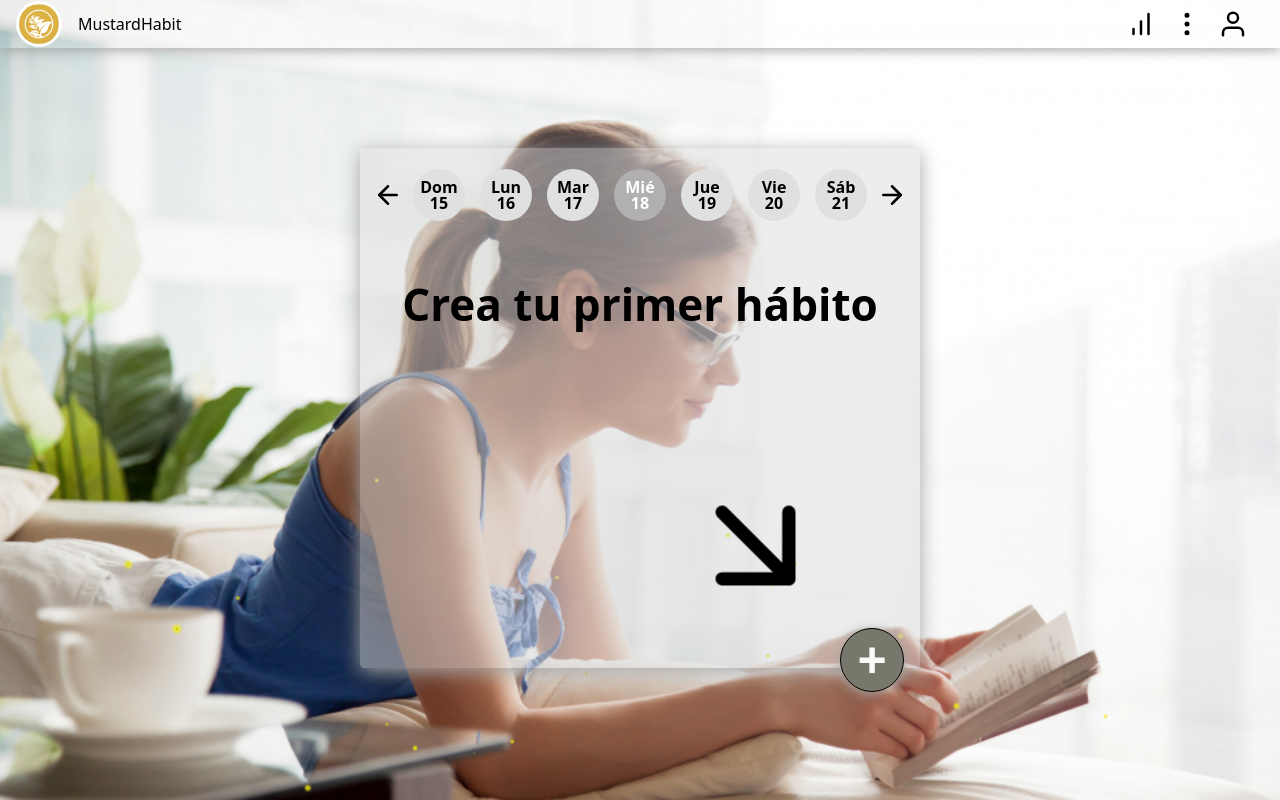
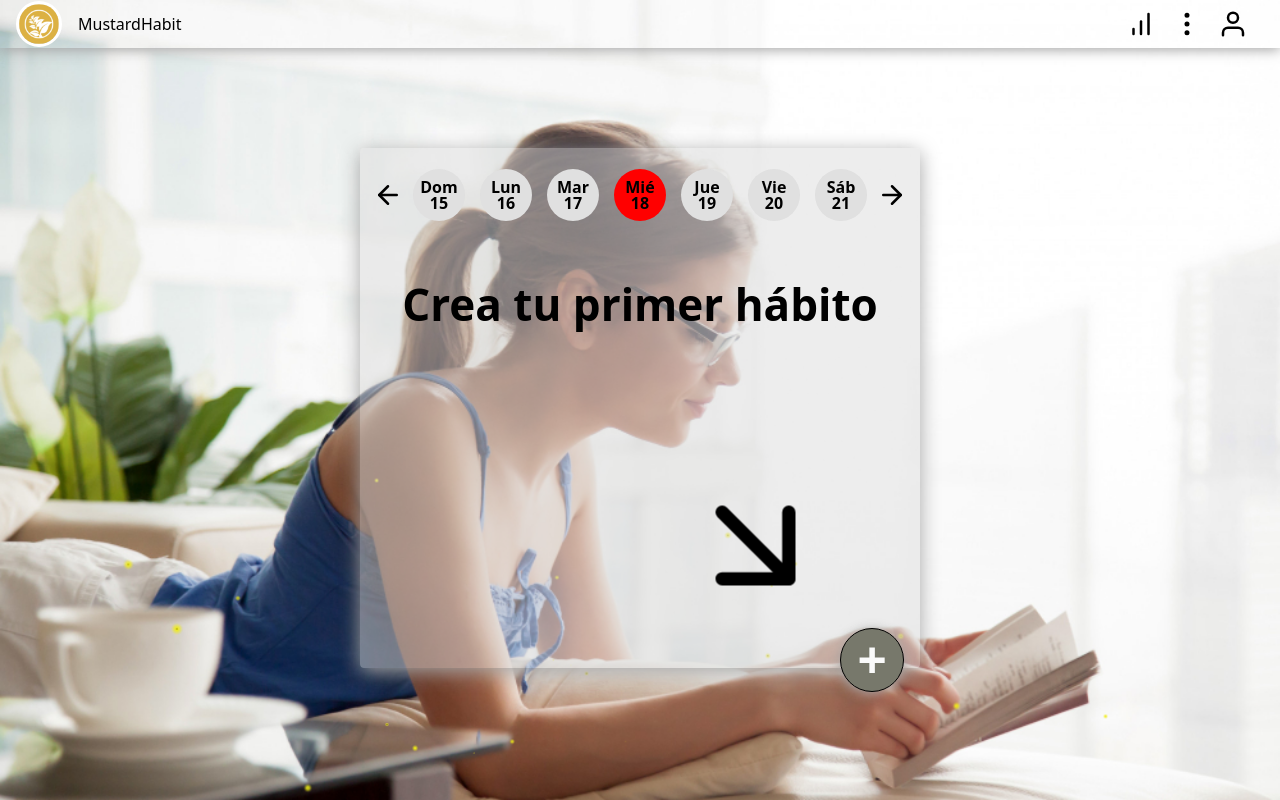
Before and after one commit to fabianvegadev/app-mustard-habit, a React (Vite) app: page / in a window 1280 px wide. Built offline with nearby package versions, Linux system fonts and the light colour scheme.

Commit message:
Agregando funcionalidad de la Datebar

```diff
--- a/src/Animacion/Animacion.jsx
+++ b/src/Animacion/Animacion.jsx
@@ -1,8 +1,6 @@
 import './Animacion.css';
 
 function Animacion () {
-
-
 
     return (
         <div className="circle-container">
--- a/src/App/App.jsx
+++ b/src/App/App.jsx
@@ -67,12 +67,8 @@ function App() {
   }
 
   const onEditHabit = (index, editHabitText, editHabitJornada) => {
-    const editHabits = habits.map((habit, idx) => {
-      if (idx === index) {
-        return {...habit,  text: editHabitText, jornada: editHabitJornada, streak: 0, complete: false}
-      }
-      return habit;
-    });
+    const editHabits = [...habits]
+    editHabits[index] = {...editHabits[index], text: editHabitText, jornada: editHabitJornada}
     saveHabit(editHabits);
   }
 
--- a/src/CreateHabitButton/CreateHabitButton.jsx
+++ b/src/CreateHabitButton/CreateHabitButton.jsx
@@ -1,3 +1,4 @@
+import { TbRuler } from 'react-icons/tb';
 import './CreateHabitButton.css';
 
 function CreateHabitButton ({setOpenModal}) {
--- a/src/DateBar/DateBar.css
+++ b/src/DateBar/DateBar.css
@@ -55,3 +55,7 @@
   display: flex;
   align-items: center;
 }
+
+.felicitaciones {
+  background-color: red;
+}
--- a/src/DateBar/DateBar.jsx
+++ b/src/DateBar/DateBar.jsx
@@ -4,7 +4,7 @@ import { FiArrowLeft, FiArrowRight } from 'react-icons/fi';
 
 const daysOfWeek = ['Dom', 'Lun', 'Mar', 'Mié', 'Jue', 'Vie', 'Sáb'];
 
-const DateBar = () => {
+const DateBar = (props) => {
   const [currentDate, setCurrentDate] = useState(new Date());
   const [selectedDay, setSelectedDay] = useState(new Date().getDate()); // Estado para el día seleccionado
 
@@ -47,6 +47,10 @@ const DateBar = () => {
     setSelectedDay(today.getDate()); // Actualizar el día seleccionado con el día actual
   }, [currentDate]);
 
+
+
+
+
   return (
     <div className="date-bar-container">
       <button onClick={handlePreviousWeek} className="date-bar-button">
@@ -56,7 +60,14 @@ const DateBar = () => {
       {daysWithDates.map((item, index) => (
         <div
           key={index}
-          className={`date-bar-day ${item.dayNumber === selectedDay ? 'selected' : ''}`}
+
+          className={
+            `date-bar-day
+            ${(props.habits.every((habit) => habit.completed === true) & item.dayNumber === selectedDay)
+              ? 'felicitaciones'
+              : item.dayNumber === selectedDay
+                && 'selected'}
+          `}
         >
           <div className='text-date'>{item.name}</div>
           <div className='text-date'>{item.dayNumber}</div>
--- a/src/HomePage/HomePage.jsx
+++ b/src/HomePage/HomePage.jsx
@@ -8,11 +8,14 @@ import { Modal } from "../Modal/Modal";
 import "./HomePage.css";
 
 function HomePage (props) {
+
+
+
     return (
 
         <div className='HomePage-container'>
         <div>
-          <DateBar/>
+          <DateBar habits={props.habits}/>
         </div>
 
         {props.habits.length === 0 ?
```
